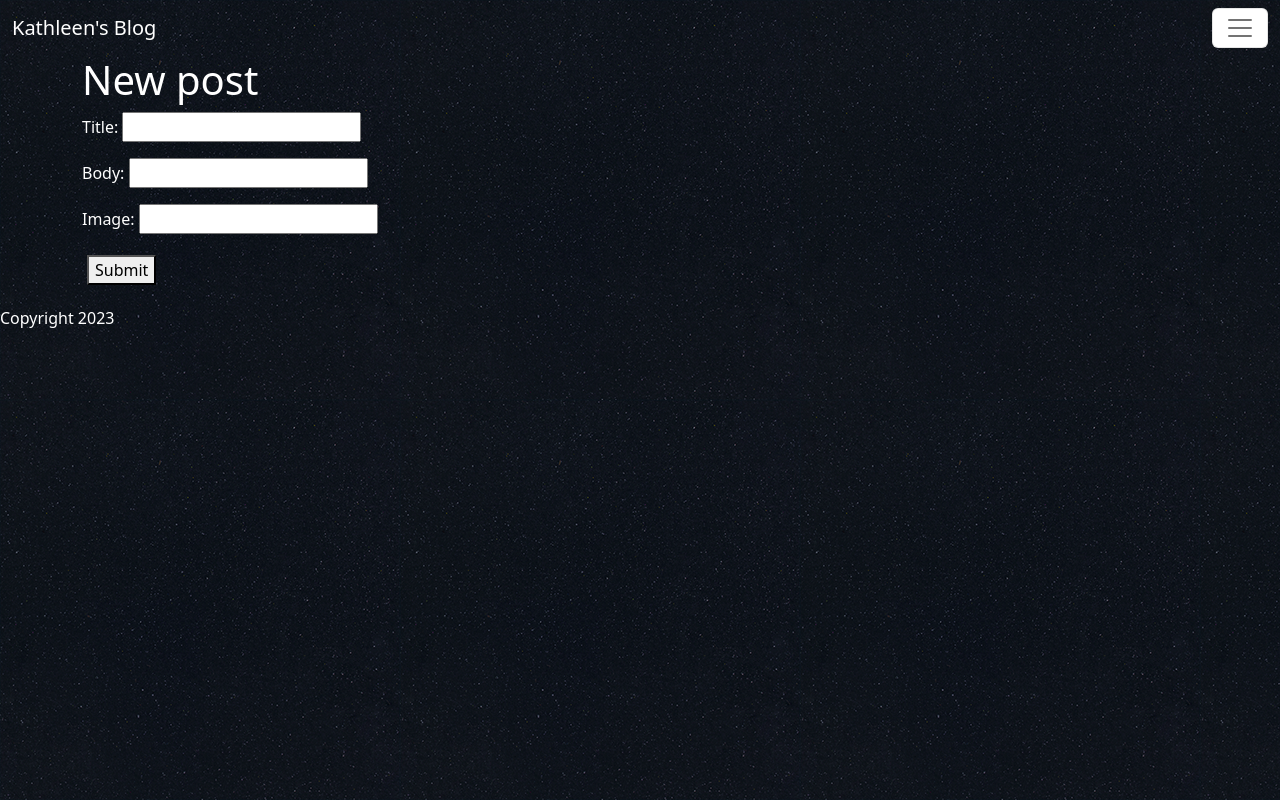
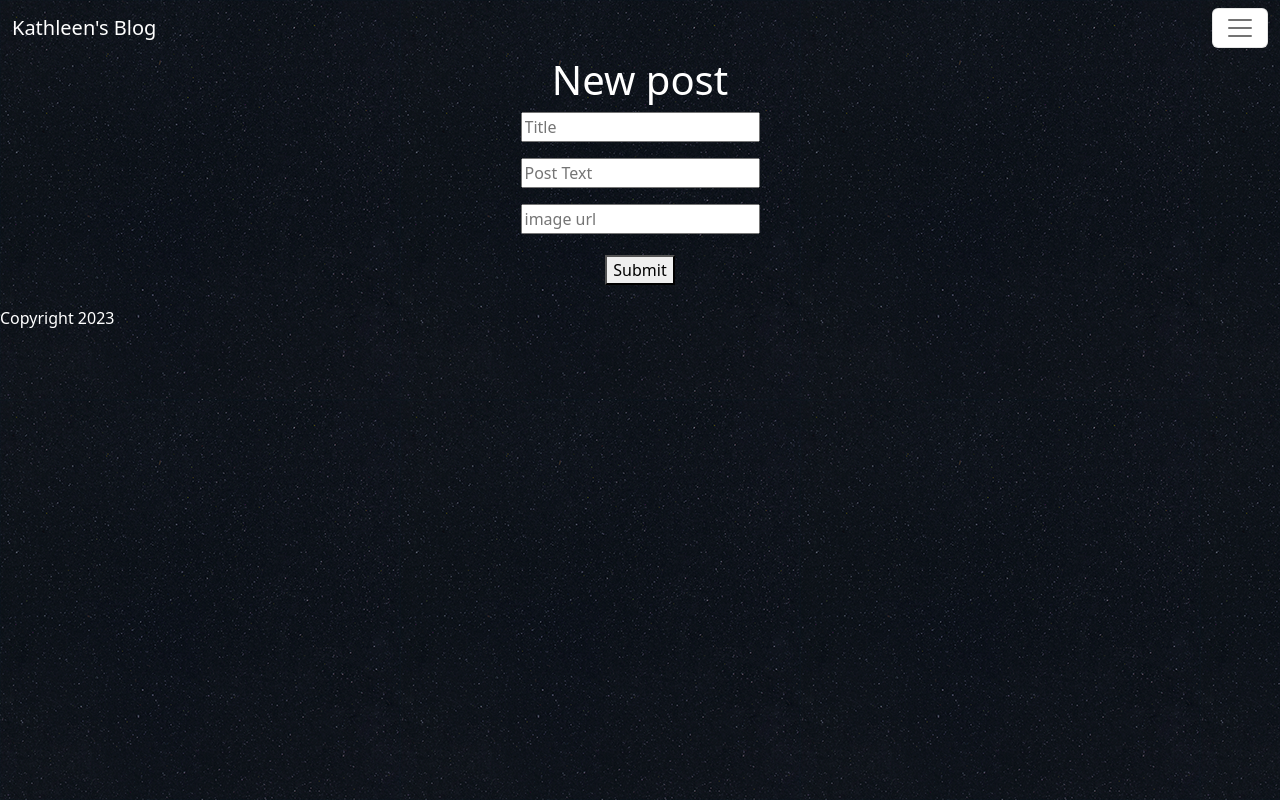
Before and after one commit to kgmcdonnell/blog-frontend, a React (Vite) app: page /posts/new in a window 1280 px wide. Built offline with nearby package versions, Linux system fonts and the light colour scheme; no server answers.

Commit message:
added styling

```diff
--- a/src/PostsIndex.jsx
+++ b/src/PostsIndex.jsx
@@ -10,7 +10,9 @@ export function PostsIndex(props) {
           <h3>{post.title}</h3>
           <img src={post.image} />
           <p>{post.body}</p>
-          <button onClick={() => props.onShowPost(post)}>More Info</button>
+          <button className="btn" style={{ color: "white" }} onClick={() => props.onShowPost(post)}>
+            More Info
+          </button>
           <Link className="btn" style={{ color: "white" }} to={`/posts/${post.id}`}>
             View Post
           </Link>
--- a/src/PostsNew.jsx
+++ b/src/PostsNew.jsx
@@ -10,22 +10,22 @@ export function PostsNew(props) {
   };
 
   return (
-    <div id="posts-new">
+    <div className="text-center" id="posts-new">
       <h1>New post</h1>
       <form onSubmit={handleSubmit}>
         <p>
           <label>
-            Title: <input name="title" type="text" />
+            <input name="title" type="text" placeholder="Title" />
           </label>
         </p>
         <p>
           <label>
-            Body: <input name="body" type="text" />
+            <input name="body" type="text" placeholder="Post Text" />
           </label>
         </p>
         <p>
           <label>
-            Image: <input name="image" type="text" />
+            <input name="image" type="text" placeholder="image url" />
           </label>
         </p>
         <p>
```
